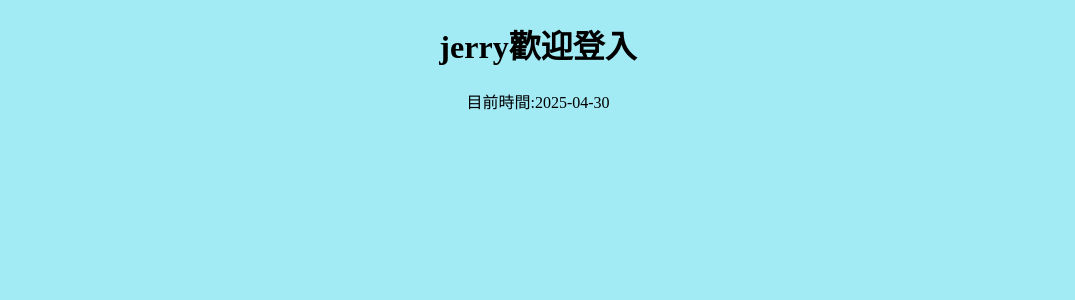
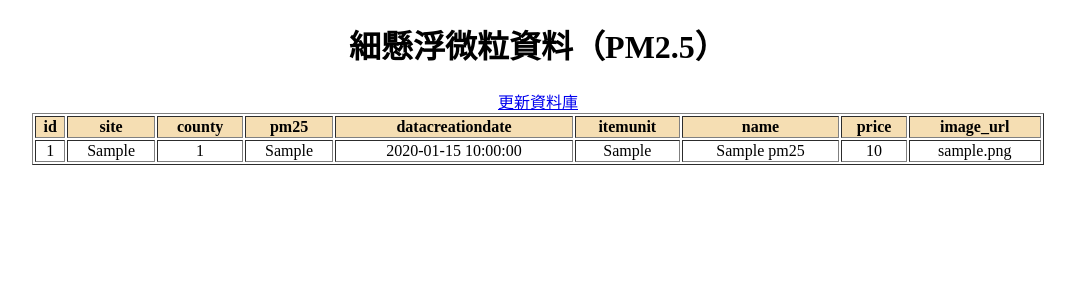
Before and after one commit to Aouo123/flask-pm25, a Flask app: page / in a window 1280 px wide. Shown: the top 300 px of the page, without its empty margins (102-1177 px from the left). Run offline with Flask 3, Linux system fonts and the light colour scheme; tables that the repository leaves empty or names only in its code hold one stand-in row (values such as "Sample post").

Commit message:
完成資料庫邏輯線上更新

```diff
--- a/app.py
+++ b/app.py
@@ -1,26 +1,76 @@
-from flask import Flask,render_template
+from flask import Flask, render_template, request
 from datetime import datetime
 import pandas as pd
 import pymysql
+from pm25 import get_pm25_data_from_mysql, update_db
+import json
 
 app = Flask(__name__)
 
-@app.route("/")
-def index():
-    #return f"<h1>Hello world!</h1><br>{datetime.now()}"
-    name = "jerry"
-    now = datetime.now().strftime("%Y-%m-%d")
-    print(name,now)
-    return render_template("index.html", name=name, now=now)
-
-@app.route("/pm25-data")
-def get_pm25_data():
-    api_url = "https://data.moenv.gov.tw/api/v2/aqx_p_02?api_key=540e2ca4-41e1-4186-8497-fdd67024ac44&limit=1000&sort=datacreationdate%20desc&format=CSV"
-    df = pd.read_csv(api_url)
-    df["datacreationdate"] = pd.to_datetime(df["datacreationdate"])
-    df1 = df.dropna
-    return df1.values.tolist()
+@app.route("/update_db")
+def updaye_pm25_db():
+    count, message = update_db()
+    nowtime = datetime.now().strftime("%Y-%m-%d %H:%M:%S")
+    result = json.dumps(
+        {"時間": nowtime, "更新筆數": count, "結果": message}, ensure_ascii=False
+    )
+    return result
 
 
 
-app.run(debug=True)
+@app.route("/")
+def index():
+    columns, datas = get_pm25_data_from_mysql()
+    return render_template("index.html", columns=columns, datas=datas)
+
+
+@app.route("/books")
+def books_page():
+    books = [
+        {
+            "name": "Python book",
+            "price": 299,
+            "image_url": "https://im2.book.com.tw/image/getImage?i=https://www.books.com.tw/img/CN1/136/11/CN11361197.jpg&v=58096f9ck&w=348&h=348",
+        },
+        {
+            "name": "Java book",
+            "price": 399,
+            "image_url": "https://im1.book.com.tw/image/getImage?i=https://www.books.com.tw/img/001/087/31/0010873110.jpg&v=5f7c475bk&w=348&h=348",
+        },
+        {
+            "name": "C# book",
+            "price": 499,
+            "image_url": "https://im1.book.com.tw/image/getImage?i=https://www.books.com.tw/img/001/036/04/0010360466.jpg&v=62d695bak&w=348&h=348",
+        },
+    ]
+
+    books = []
+    if books:
+        for book in books:
+            print(book["name"])
+            print(book["price"])
+            print(book["image_url"])
+    else:
+        print("販售完畢，目前無書籍!")
+
+    username = "jerry"
+    nowtime = datetime.now().strftime("%Y-%m-%d")
+    print(username, nowtime)
+    return render_template("books.html", name=username, now=nowtime, books=books)
+
+
+@app.route("/bmi")
+def get_bmi():
+    # args=>GET
+    height = eval(request.args.get("height"))
+    weight = eval(request.args.get("weight"))
+
+    print(height, weight)
+
+    bmi = round(weight / (height / 100) ** 2, 2)
+
+    return render_template("bmi.html", **locals())
+
+
+if __name__ == "__main__":
+    app.run(debug=True)
--- a/pm25.py
+++ b/pm25.py
@@ -0,0 +1,79 @@
+import pandas as pd
+import pymysql
+
+def update_db():
+    api_url="https://data.moenv.gov.tw/api/v2/aqx_p_02?api_key=540e2ca4-41e1-4186-8497-fdd67024ac44&limit=1000&sort=datacreationdate%20desc&format=CSV"
+    sqlstr='''
+        insert ignore into pm25(site,county,pm25,datacreationdate,itemunit)
+        values(%s,%s,%s,%s,%s)
+    '''
+    row_count = 0
+    message = ""
+
+    try:
+        #讀取最新的雲端資料
+        df=pd.read_csv(api_url)
+        df["datacreationdate"]=pd.to_datetime(df["datacreationdate"])
+        df1=df.dropna()
+        values=df1.values.tolist()
+        #寫入資料庫
+        conn = open_db()
+        cur = conn.cursor()
+        cur.executemany(sqlstr,values)
+        row_count = cur.rowcount
+        conn.commit()
+
+        print(f"更新{row_count}筆資料成功!")
+        message = f"更新資料庫成功!"
+
+    except Exception as e:
+        print(e)
+        message = f"更新資料庫失敗:{e}"
+    finally:
+        if conn is not None:
+            conn.close()
+
+    return row_count, message
+
+
+def open_db():
+    conn = None
+    try:
+        conn = pymysql.connect(
+            host="127.0.0.1", port=3306, user="root", passwd="12345678", db="demo"
+        )
+    except Exception as e:
+        print("資料庫開啟失敗", e)
+
+    return conn
+
+
+def get_pm25_data_from_mysql():
+    conn = None
+    columns, datas = None, None
+    try:
+        conn = open_db()
+        cur = conn.cursor()
+        # sqlstr = "select MAX(datacreationdate) from pm25;"
+        # cur.execute(sqlstr)
+        # last_time = cur.fetchone()[0]
+        # print(last_time)
+        sqlstr = "select * from pm25 where datacreationdate=(select MAX(datacreationdate) from pm25);"
+        cur.execute(sqlstr)
+        # 輸出資料表欄位
+        print(cur.description)
+        columns = [col[0] for col in cur.description]
+        # 實際的資料
+        datas = cur.fetchall()
+    except Exception as e:
+        print(e)
+    finally:
+        if conn is not None:
+            conn.close()
+
+    return columns, datas
+
+
+# 本地運行
+if __name__ == "__main__":
+    update_db()
--- a/templates/index.html
+++ b/templates/index.html
@@ -2,20 +2,45 @@
 <html lang="en">
 <head>
     <meta charset="UTF-8">
-    <meta name="viewport" content="width=device-w">
-
-    <title>
-
-    </title>
+    <meta name="viewport" content="width=device-width, initial-scale=1.0">
+    <title>首頁</title>
     <style>
         body{
             text-align: center;
-            background-color: rgb(162, 234, 244);
+            background-color: rgb(255, 255, 255);
+        }
+
+
+        table{
+            width: 80%;
+            margin: 0 auto;
+        }
+
+        th{
+            background: wheat;
         }
     </style>
 </head>
 <body>
-    <h1>{{name}}歡迎登入</h1>
-    <p>目前時間:{{now}}</p>
+    <h1>細懸浮微粒資料（PM2.5）</h1>
+    <a href="="/update-db">更新資料庫</a>
+    <table border="1">
+        <thead>
+            <tr>
+                {% for col in columns %}
+                <th>{{col}}</th>
+                {% endfor %}
+            </tr>
+        </thead>
+        <tbody>
+            {% for row in datas %}
+            <tr>
+                {% for data in row %}
+                <td>{{data}}</td>
+                {% endfor %}
+             </tr>
+            {% endfor %}
+        </tbody>
+    </table>
 </body>
 </html>
```
Also changed, not shown: templates/bmi.html (+12 -0 lines), templates/books.html (+62 -0 lines).
